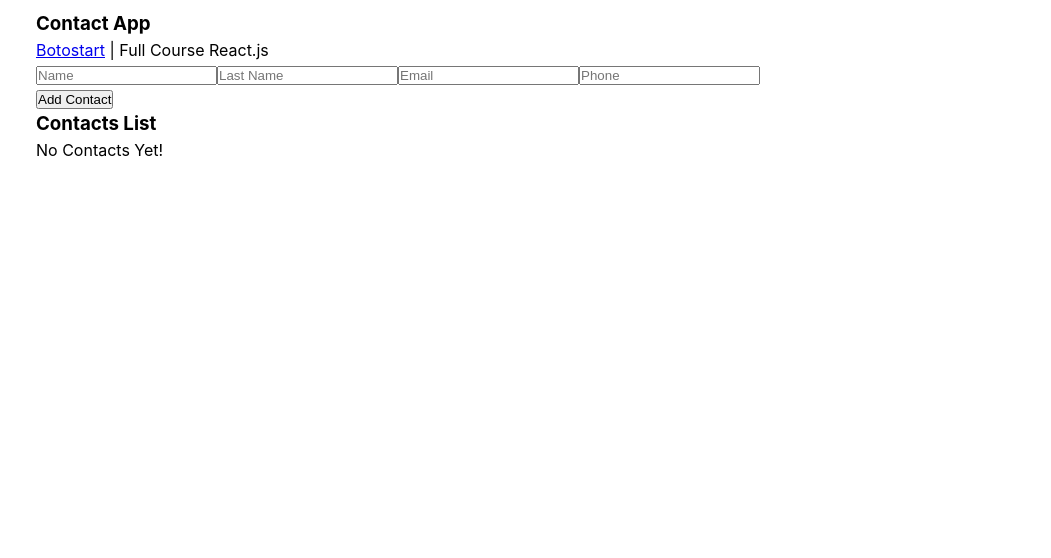
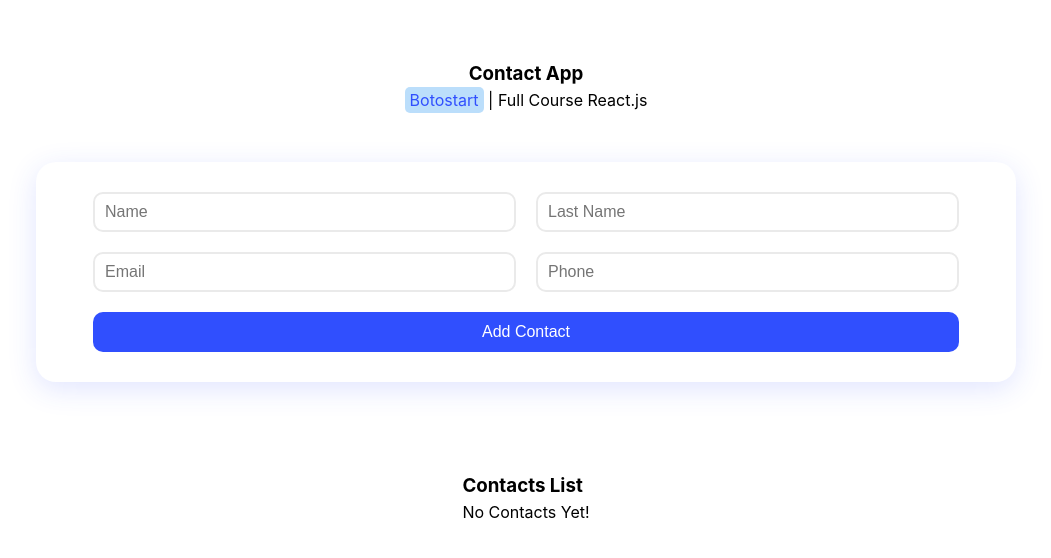
Before and after one commit to alirezaprime/Contact-App-, a React (Vite) app: page / in a window 1280 px wide. Shown: the top 558 px of the page, without its empty margins (114-1165 px from the left). Built offline with nearby package versions, Linux system fonts and the light colour scheme.

Commit message:
global.css & contacts.css & header.css & contactlist.css added to project

```diff
--- a/src/component/Contacts.jsx
+++ b/src/component/Contacts.jsx
@@ -3,6 +3,7 @@ import { useState } from "react";
 import inputs from "../js-files/inputs";
 import { v4 } from "uuid";
 import ContactList from "./ContactList";
+import styles from "./Contacts.module.css";
 
 function Contacts() {
   //  part states
@@ -51,8 +52,25 @@ function Contacts() {
 
   return (
     <>
-      <div>
-        <div>
+      <div className={styles.container}>
+        <div className={styles.form}>
+          {inputs.map((input, index) => (
+            <input
+              key={index}
+              type={input.type}
+              placeholder={input.placeholder}
+              name={input.name}
+              value={contact[input.name]}
+              onChange={changeHandler}
+            />
+          ))}
+          <button onClick={addHandler}>Add Contact</button>
+        </div>
+        <div className={styles.alert}>{alert && <p>{alert}</p>}</div>
+        <ContactList contacts={contacts} deleteHandler={deleteHandler} />
+      </div>
+      {/* <div className={styles.container}>
+        <div className={styles.form}>
           {inputs.map((input, index) => (
             <input
               key={index}
@@ -65,11 +83,11 @@ function Contacts() {
           ))}
         </div>
         <button onClick={addHandler}>Add Contact</button>
-        <div>{alert && <p>{alert}</p>}</div>
+        <div className={styles.alert}>{alert && <p>{alert}</p>}</div>
         <div>
           <ContactList contacts={contacts} deleteHandler={deleteHandler} />
         </div>
-      </div>
+      </div> */}
     </>
   );
 }
--- /dev/null
+++ b/src/component/Contacts.module.css
@@ -0,0 +1,64 @@
+.container {
+  display: flex;
+  flex-direction: column;
+  align-items: center;
+}
+.form {
+  /* width: 100%; */
+  display: flex;
+  flex-wrap: wrap;
+  align-items: center;
+  justify-content: center;
+  padding: 20px;
+  margin-bottom: 20px;
+  border-radius: 20px;
+  box-shadow: #304ffe25 0px 7px 29px 0px;
+}
+.form input {
+  width: 45%;
+  /* max-width: 10px; */
+  height: 40px;
+  padding: 10px;
+  margin: 10px;
+  border: 2px solid #eaeaea;
+  border-radius: 10px;
+  color: #304ffe;
+  font-size: 1rem;
+}
+.form button {
+  width: calc(90% + 20px);
+  height: 40px;
+  padding: 10px;
+  margin: 10px 0;
+  cursor: pointer;
+  background-color: #304ffe;
+  color: #fff;
+  border: none;
+  border-radius: 10px;
+  font-size: 1rem;
+  transition: 0.2s all ease-in-out;
+}
+.form button:hover {
+  box-shadow: #0c2ad478 0px 7px 29px 0px;
+}
+.alert {
+  width: 100%;
+  height: 40px;
+  margin: 5px 0 25px;
+}
+.alert p {
+  background-color: #ffebee;
+  color: #f44336;
+  width: 100%;
+  padding: 10px;
+  border-radius: 10px;
+}
+
+@media (max-width: 500px) {
+  .form input {
+    width: 90%;
+  }
+  .form button {
+    width: 90%;
+  }
+}
--- a/src/component/Header.jsx
+++ b/src/component/Header.jsx
@@ -1,10 +1,13 @@
+import styles from "./Header.module.css";
 function Header() {
   return (
     <>
-      <h3>Contact App</h3>
-      <div>
-        <a href="botostart.ir">Botostart</a>
-        <span> | Full Course React.js</span>
+      <div className={styles.container}>
+        <h3>Contact App</h3>
+        <div>
+          <a href="botostart.ir">Botostart</a>
+          <span> | Full Course React.js</span>
+        </div>
       </div>
     </>
   );
--- /dev/null
+++ b/src/component/Header.module.css
@@ -0,0 +1,23 @@
+.container {
+  margin: 50px 0;
+  text-align: center;
+}
+.container h1 {
+  color: #304ffe;
+  margin-bottom: 20px;
+}
+.container p {
+  color: gray;
+}
+.container a {
+  text-decoration: none;
+  color: #304ffe;
+  background-color: #bbdefb;
+  padding: 3px 5px;
+  border-radius: 5px;
+  transition: 0.2s all ease-in-out;
+}
+.container a:hover {
+  color: #bbdefb;
+  background-color: #304ffe;
+}
```
